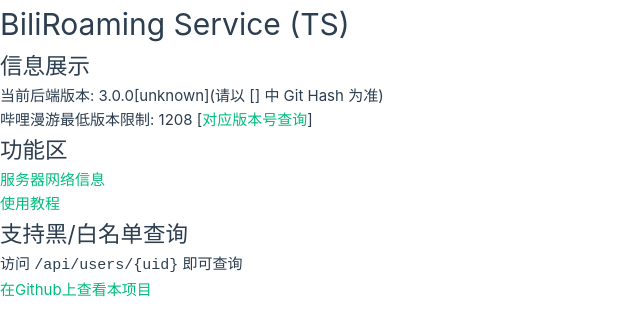
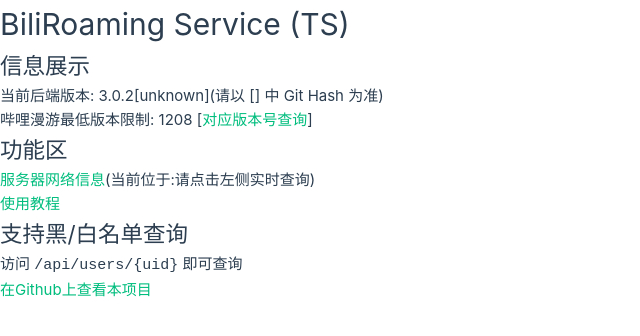
Before and after one commit to bili-vd-bak/biliroaming-ts-server-vercel, a Next.js app: page / in a window 1280 px wide. Shown: the top 336 px of the page, without its empty margins (0-640 px from the left). Built offline with nearby package versions, Linux system fonts and the light colour scheme.

Commit message:
Bump to 3.0.2

```diff
--- a/package.json
+++ b/package.json
@@ -1,6 +1,6 @@
 {
   "name": "server-ts-vercel",
-  "version": "3.0.0",
+  "version": "3.0.2",
   "description": "",
   "main": "index.js",
   "scripts": {
--- a/pages/index.tsx
+++ b/pages/index.tsx
@@ -19,6 +19,7 @@
         <a target="_blank" href="/api/server_info">
           服务器网络信息
         </a>
+        (当前位于:{process.env.VERCEL_REGION || "请点击左侧实时查询"})
         <br />
         <a
           target="_blank"
--- a/src/_config.ts
+++ b/src/_config.ts
@@ -274,7 +274,7 @@
 //============================================================
 
 //===================信息展示(不用改)===========================
-export const version = `3.0.0[${
+export const version = `3.0.2[${
   (
     process.env.NEXT_PUBLIC_VERCEL_GIT_COMMIT_SHA ||
     process.env.VERCEL_GIT_COMMIT_SHA
```
